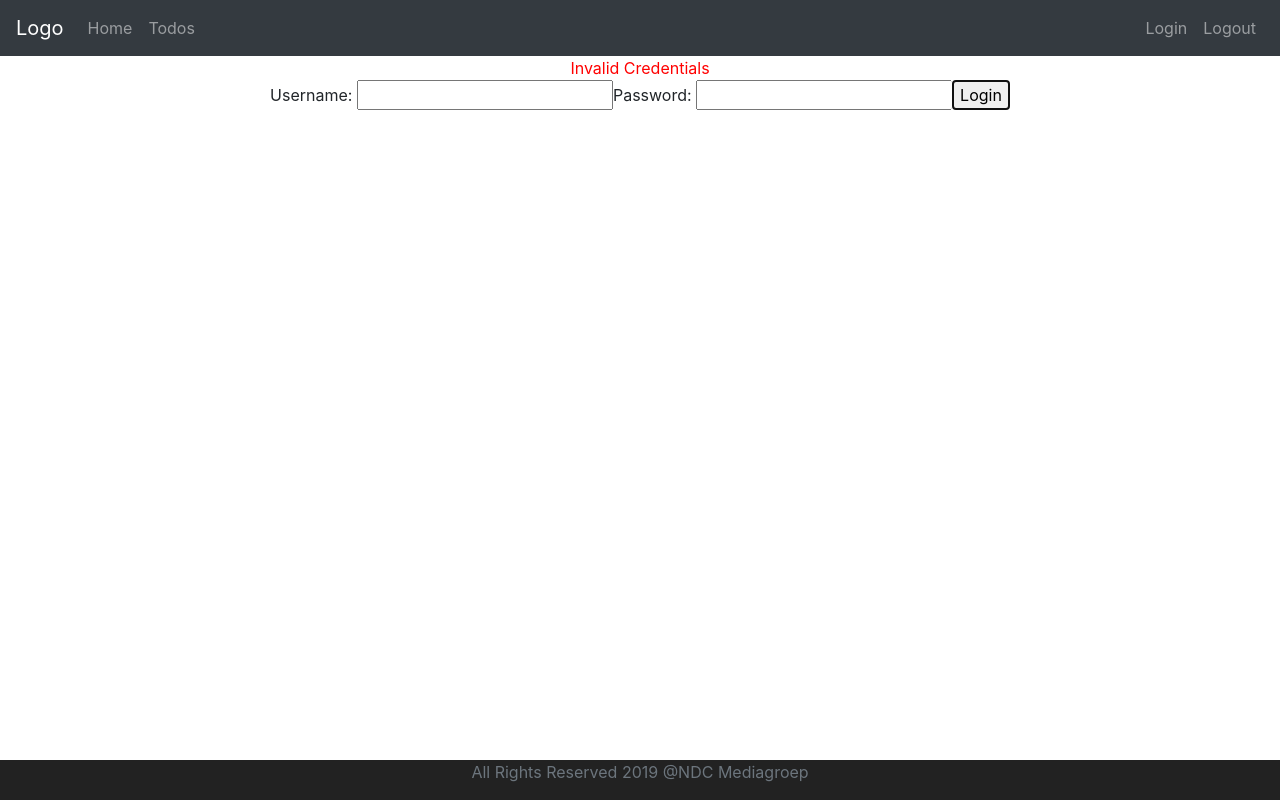
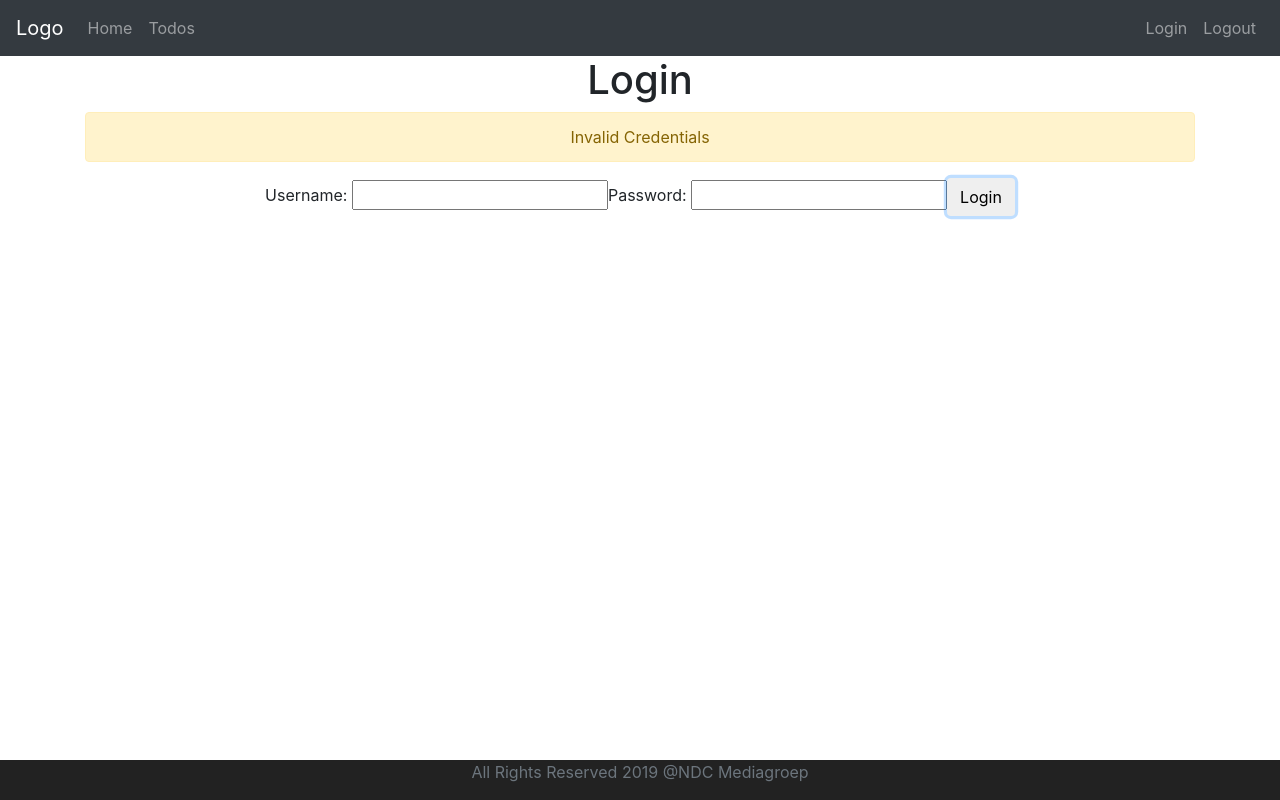
Before and after one commit to Visserr2/React-SpringBoot, a React (Create React App) app in the folder frontend/todo-app/: page / in a window 1280 px wide. Both pictures are taken after a click on the button "Login". Built offline with nearby package versions, Linux system fonts and the light colour scheme.

Commit message:
Added styling in other components
Added styling in other components

```diff
--- a/frontend/todo-app/src/components/todo/ToDoApp.css
+++ b/frontend/todo-app/src/components/todo/ToDoApp.css
@@ -1,15 +1,3 @@
-.error {
-    color: red;
-}
-
-.success {
-    color: green;
-}
-
-.todo_table {
-    margin: 0 auto;
-}
-
 .footer {
     position: absolute;
     bottom: 0;
--- a/frontend/todo-app/src/components/todo/ToDoApp.jsx
+++ b/frontend/todo-app/src/components/todo/ToDoApp.jsx
@@ -63,10 +63,12 @@ class FooterComponent extends Component {
 class WelcomeComponent extends Component {
     render() {
         return (
-            <div>
-                <h2>Welcome {this.props.match.params.name}</h2>
-                <p>You can manage your todos <Link to="/todo">here</Link>.</p>
+            <>
+                <h1>Welcome!</h1>
+                <div className="container">
+                   <p>Welcome {this.props.match.params.name}! You can manage your todos <Link to="/todo">here</Link>.</p>
                 </div>
+            </>
         )
     }
 }
@@ -90,10 +92,10 @@ class ListTodosComponent extends Component {
         return (
             <div>
                 <h1>List Todos</h1>
-                <table className="todo_table">
+                <div className="container">
+                    <table className="table">
                         <thead>
                             <tr>
-                            <th>id</th>
                                 <th>Description</th>
                                 <th>Target Date</th>
                                 <th>Done</th>
@@ -104,7 +106,6 @@ class ListTodosComponent extends Component {
                                 this.state.todo.map (
                                     todo =>
                                         <tr>
-                                        <td>{todo.id}</td>
                                             <td>{todo.description}</td>
                                             <td>{todo.targetDate.toString()}</td>
                                             <td>{todo.done.toString()}</td>
@@ -113,6 +114,7 @@ class ListTodosComponent extends Component {
                             }
                         </tbody>
                     </table>
+                </div>
             </div>
         )
     }
@@ -145,10 +147,13 @@ class LoginComponent extends Component {
     render() {
         return (
             <div>
-               {this.state.isLoginFailed && <div className="error" >Invalid Credentials</div>}
+                <h1>Login</h1>
+                <div className="container">
+                    {this.state.isLoginFailed && <div className="alert alert-warning" >Invalid Credentials</div>}
                     Username:  <input type="text" name="username" value={this.state.username} onChange={this.handleChange} />
                     Password:  <input type="password" name="password" value={this.state.password} onChange={this.handleChange}/>
-               <button onClick={this.login}>Login</button>
+                    <button className="btn btn" onClick={this.login}>Login</button>
+                </div>
             </div>
         )
     }
```
Lines whose indentation alone changed are shown as unchanged.
